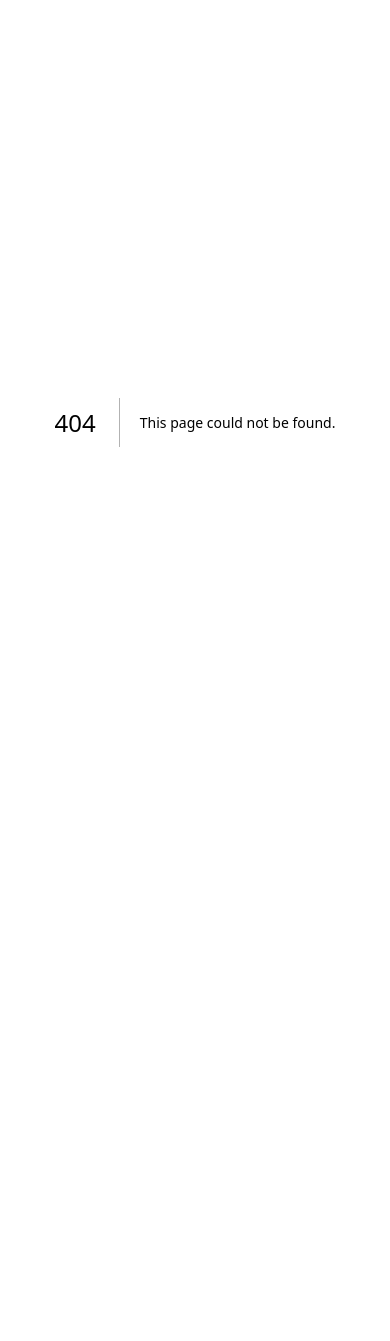
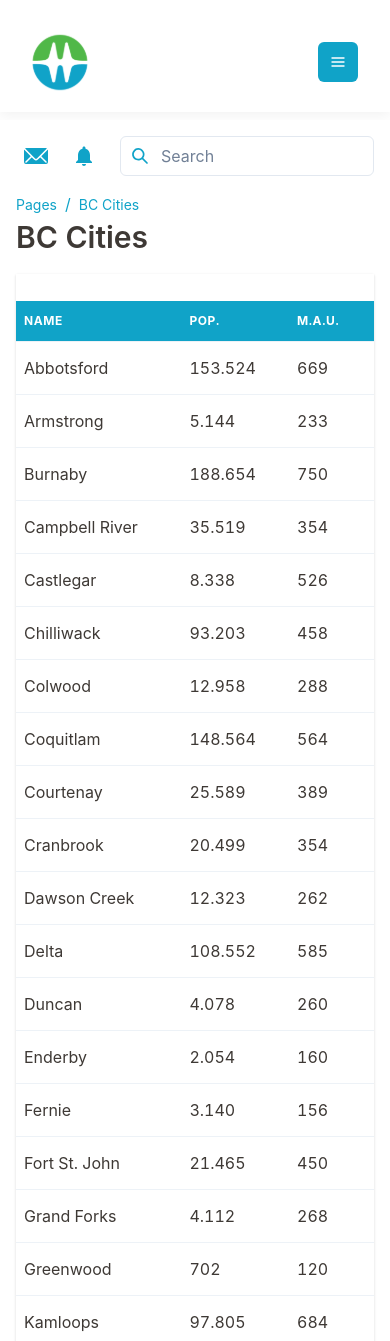
Before and after one commit to rebecatschiedel/dashboard-admin-bcHydro, a Next.js app: page /bcCities in a window 390 px wide. Before the commit this address had no page. Shown: the top 1341 px of the page. Before the commit the page ends 844 px from the top, so only its background shows below. Built offline with nearby package versions, Linux system fonts and the light colour scheme.

Commit message:
Add Bc Cities Responsive Page

```diff
--- /dev/null
+++ b/components/City.js
@@ -0,0 +1,19 @@
+import { Tr, Td } from "@chakra-ui/react";
+
+function City({ city }) {
+  return (
+    <Tr>
+      <Td maxW={["15ch", "auto"]} pl={["0.5rem", "1rem", "1.5rem"]}>
+        {city.name}
+      </Td>
+      <Td maxW={["15ch", "auto"]} pl={["0.5rem", "1rem", "1.5rem"]}>
+        {city.population}
+      </Td>
+      <Td maxW={["15ch", "auto"]} pl={["0.5rem", "1rem", "1.5rem"]}>
+        {city.monthlyAverageUse}
+      </Td>
+    </Tr>
+  );
+}
+
+export default City;
--- a/components/LineChart.js
+++ b/components/LineChart.js
@@ -8,13 +8,13 @@ export default class LineChart extends Component {
         id: "basic-bar",
       },
       xaxis: {
-        categories: [1991, 1992, 1993, 1994, 1995, 1996, 1997, 1998, 1999],
+        categories: [2015, 2016, 2017, 2018, 2019, 2020, 2021, 2022],
       },
     },
     series: [
       {
-        name: "series-1",
-        data: [30, 40, 45, 50, 49, 60, 70, 91],
+        name: "Thousands of dollars",
+        data: [0, 2.5, 1, 2, 1, 2, 2.5, 2.2],
       },
     ],
   };
--- a/components/SideBarContent.js
+++ b/components/SideBarContent.js
@@ -31,8 +31,8 @@ function SideBarContent({ isOpen }) {
         <SideBarItem
           isOpen={isOpen}
           icon={FiCalendar}
-          title="Calendar"
-          href="/calendar"
+          title="BC cities"
+          href="/bcCities"
         />
         <SideBarItem
           isOpen={isOpen}
@@ -40,18 +40,12 @@ function SideBarContent({ isOpen }) {
           title="User Maintenance"
           href="/userMaintenance"
         />
-        <SideBarItem
-          isOpen={isOpen}
-          icon={IoPawOutline}
-          title="Animals"
-          href="/dashboard"
-        />
-        <SideBarItem
+        {/* <SideBarItem
           isOpen={isOpen}
           icon={FiDollarSign}
           title="Stocks"
           href="/dashboard"
-        />
+        /> */}
         <SideBarItem
           isOpen={isOpen}
           icon={FiBriefcase}
--- a/config.js
+++ b/config.js
@@ -1,3 +1,271 @@
+export const cities = [
+  {
+    name: "Abbotsford",
+    population: "153.524",
+    monthlyAverageUse: "669",
+  },
+  {
+    name: "Armstrong",
+    population: "5.144",
+    monthlyAverageUse: "233",
+  },
+  {
+    name: "Burnaby",
+    population: "188.654",
+    monthlyAverageUse: "750",
+  },
+  {
+    name: "Campbell River",
+    population: "35.519",
+    monthlyAverageUse: "354",
+  },
+  {
+    name: "Castlegar",
+    population: "8.338",
+    monthlyAverageUse: "526",
+  },
+  {
+    name: "Chilliwack",
+    population: "93.203",
+    monthlyAverageUse: "458",
+  },
+  {
+    name: "Colwood",
+    population: "12.958",
+    monthlyAverageUse: "288",
+  },
+  {
+    name: "Coquitlam",
+    population: "148.564",
+    monthlyAverageUse: "564",
+  },
+  {
+    name: "Courtenay",
+    population: "25.589",
+    monthlyAverageUse: "389",
+  },
+  {
+    name: "Cranbrook",
+    population: "20.499",
+    monthlyAverageUse: "354",
+  },
+  {
+    name: "Dawson Creek",
+    population: "12.323",
+    monthlyAverageUse: "262",
+  },
+  {
+    name: "Delta",
+    population: "108.552",
+    monthlyAverageUse: "585",
+  },
+  {
+    name: "Duncan",
+    population: "4.078",
+    monthlyAverageUse: "260",
+  },
+  {
+    name: "Enderby",
+    population: "2.054",
+    monthlyAverageUse: "160",
+  },
+  {
+    name: "Fernie",
+    population: "3.140",
+    monthlyAverageUse: "156",
+  },
+  {
+    name: "Fort St. John",
+    population: "21.465",
+    monthlyAverageUse: "450",
+  },
+  {
+    name: "Grand Forks",
+    population: "4.112",
+    monthlyAverageUse: "268",
+  },
+  {
+    name: "Greenwood",
+    population: "702",
+    monthlyAverageUse: "120",
+  },
+  {
+    name: "Kamloops",
+    population: "97.805",
+    monthlyAverageUse: "684",
+  },
+  {
+    name: "Kelowna",
+    population: "144.576",
+    monthlyAverageUse: "789",
+  },
+  {
+    name: "Kimberley",
+    population: "7.854",
+    monthlyAverageUse: "120",
+  },
+  {
+    name: "Langford",
+    population: "45.586",
+    monthlyAverageUse: "403",
+  },
+  {
+    name: "Langley",
+    population: "28.956",
+    monthlyAverageUse: "366",
+  },
+  {
+    name: "Maple Ridge",
+    population: "90.990",
+    monthlyAverageUse: "567",
+  },
+  {
+    name: "Merritt",
+    population: "7.051",
+    monthlyAverageUse: "120",
+  },
+  {
+    name: "Mission",
+    population: "41.526",
+    monthlyAverageUse: "496",
+  },
+  {
+    name: "Nanaimo",
+    population: "99.888",
+    monthlyAverageUse: "687",
+  },
+  {
+    name: "Nelson",
+    population: "10.572",
+    monthlyAverageUse: "260",
+  },
+  {
+    name: "New Westminster",
+    population: "75.840",
+    monthlyAverageUse: "348",
+  },
+  {
+    name: "North Vancouver",
+    population: "58.120",
+    monthlyAverageUse: "584",
+  },
+  {
+    name: "Parksville",
+    population: "12.642",
+    monthlyAverageUse: "278",
+  },
+  {
+    name: "Penticton",
+    population: "32.444",
+    monthlyAverageUse: "350",
+  },
+  {
+    name: "Pitt Meadows",
+    population: "19.415",
+    monthlyAverageUse: "250",
+  },
+  {
+    name: "Port Alberni",
+    population: "18.220",
+    monthlyAverageUse: "265",
+  },
+  {
+    name: "Port Coquitlam",
+    population: "61.452",
+    monthlyAverageUse: "575",
+  },
+  {
+    name: "Port Moody",
+    population: "33.535",
+    monthlyAverageUse: "461",
+  },
+  {
+    name: "Powell River",
+    population: "12.560",
+    monthlyAverageUse: "311",
+  },
+  {
+    name: "Prince George",
+    population: "76.780",
+    monthlyAverageUse: "694",
+  },
+  {
+    name: "Prince Rupert",
+    population: "12.300",
+    monthlyAverageUse: "251",
+  },
+  {
+    name: "Quesnel",
+    population: "9.889",
+    monthlyAverageUse: "305",
+  },
+  {
+    name: "Revelstoke",
+    population: "8.275",
+    monthlyAverageUse: "278",
+  },
+  {
+    name: "Richmond",
+    population: "209.924",
+    monthlyAverageUse: "905",
+  },
+  {
+    name: "Rossland",
+    population: "4.140",
+    monthlyAverageUse: "120",
+  },
+  {
+    name: "Salmon Arm",
+    population: "19.432",
+    monthlyAverageUse: "668",
+  },
+  {
+    name: "Surrey",
+    population: "568.332",
+    monthlyAverageUse: "1.185",
+  },
+  {
+    name: "Terrace",
+    population: "12.017",
+    monthlyAverageUse: "351",
+  },
+  {
+    name: "Trail",
+    population: "7.920",
+    monthlyAverageUse: "201",
+  },
+  {
+    name: "Vancouver",
+    population: "662.248",
+    monthlyAverageUse: "1.230",
+  },
+  {
+    name: "Vernon",
+    population: "44.519",
+    monthlyAverageUse: "480",
+  },
+  {
+    name: "Victoria",
+    population: "85.792",
+    monthlyAverageUse: "798",
+  },
+  {
+    name: "West Kelowna",
+    population: "32.655",
+    monthlyAverageUse: "356",
+  },
+  {
+    name: "White Rock",
+    population: "21.939",
+    monthlyAverageUse: "402",
+  },
+  {
+    name: "Williams Lake",
+    population: "10.947",
+    monthlyAverageUse: "205",
+  },
+];
+
 export const users = [
   {
     name: "Adam Smith",
--- /dev/null
+++ b/pages/bcCities.js
@@ -0,0 +1,60 @@
+import {
+  Table,
+  Thead,
+  Tbody,
+  Tr,
+  Th,
+  TableContainer,
+  Box,
+  Show,
+  Hide,
+} from "@chakra-ui/react";
+
+import Layout from "../components/Layout";
+import Header from "../components/Header";
+import City from "../components/City";
+import { cities } from "../config";
+
+function bcCities() {
+  return (
+    <Layout>
+      <Header breadcrumbs={["Pages", "BC Cities"]}>
+        <TableContainer shadow="base" pt="1.7rem">
+          <Table variant="simple">
+            <Show above="md">
+              <Thead bg="bcPrimary.sea">
+                <Tr>
+                  <Th color="bcPrimary.ice">Name</Th>
+                  <Th color="bcPrimary.ice">Population</Th>
+                  <Th color="bcPrimary.ice">Monthly Average Use</Th>
+                </Tr>
+              </Thead>
+            </Show>
+            <Hide above="md">
+              <Thead bg="bcPrimary.sea">
+                <Tr>
+                  <Th color="bcPrimary.ice" pl="0.5rem">
+                    Name
+                  </Th>
+                  <Th color="bcPrimary.ice" pl="0.5rem">
+                    Pop.
+                  </Th>
+                  <Th color="bcPrimary.ice" pl="0.5rem">
+                    M.A.U.
+                  </Th>
+                </Tr>
+              </Thead>
+            </Hide>
+            <Tbody>
+              {cities.map((city, i) => {
+                return <City key={i + 1} city={city} />;
+              })}
+            </Tbody>
+          </Table>
+        </TableContainer>
+      </Header>
+    </Layout>
+  );
+}
+
+export default bcCities;
```
Also changed, not shown: components/Stats.js (+9 -6 lines), pages/calendar.js (deleted, +0 -11 lines).
